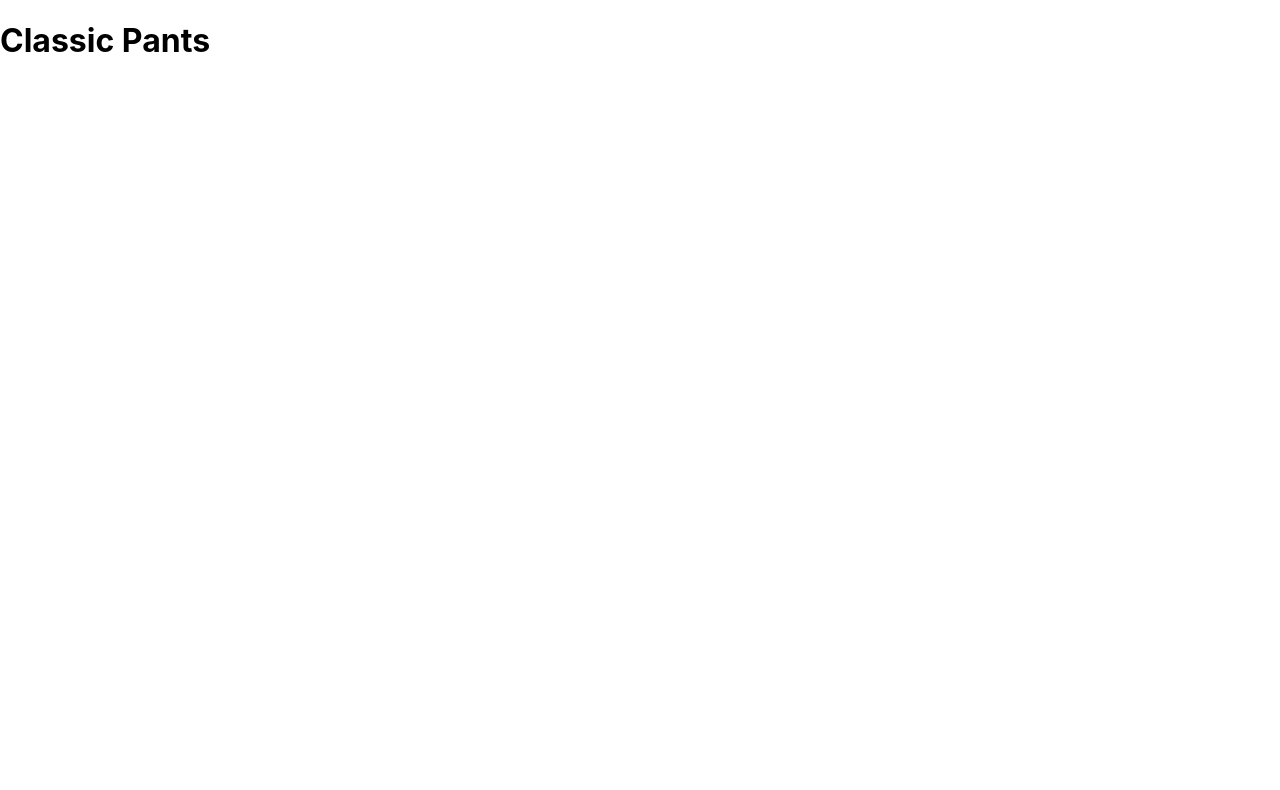
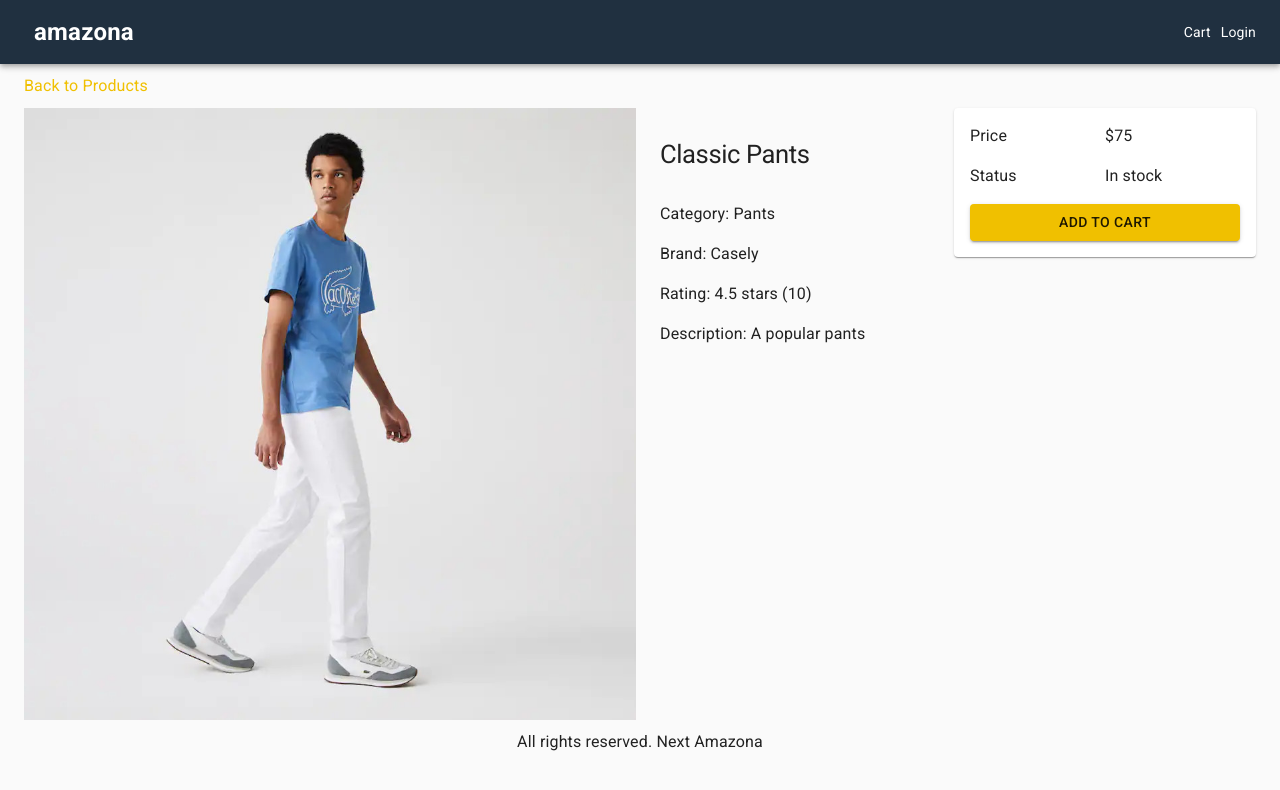
Before and after one commit to ComputerScientistAndrew/next-amazona, a Next.js app: page /product/classic-pants in a window 1280 px wide. Shown: the top 790 px of the page. Built offline with nearby package versions, Linux system fonts and the light colour scheme.

Commit message:
Created Mui theme

```diff
--- a/components/Layout.js
+++ b/components/Layout.js
@@ -1,16 +1,42 @@
 import React from 'react';
 import Head from 'next/head';
 import NextLink from 'next/link';
-import { AppBar, Container, Link, Toolbar, Typography } from '@material-ui/core';
+import { AppBar, Container, createTheme, Link, Toolbar, Typography, ThemeProvider, CssBaseline } from '@material-ui/core';
 import useStyles from '../utils/styles';
 
-export default function Layout({ children }) {
+export default function Layout({ title, description, children }) {
+    const theme = createTheme({
+        typography: {
+            h1: {
+                fontSize: '1.6rem',
+                fontWeight: 400,
+                margin: '1rem 0'
+            },
+            h2: {
+                fontSize: '1.4rem',
+                fontWeight: 400,
+                margin: '1rem 0'
+            }
+        },
+        palette: {
+            type: 'light',
+            primary: {
+                main: '#f0c000',
+            },
+            secondary: {
+                main: '#208080'
+            }
+        }
+    })
     const classes = useStyles();
     return (
         <div>
             <Head>
-                <title>Next Amazona</title>
+                <title>{title ? `${title} - Next Amazona` : 'Next Amazona'}</title>
+                {description && <meta name="description" content={description}></meta>}
             </Head>
+            <ThemeProvider theme={theme}>
+                <CssBaseline />
                 <AppBar className={classes.navbar} position="static">
                     <Toolbar>
                         <NextLink href="/" passHref>
@@ -38,6 +64,7 @@ export default function Layout({ children }) {
                         All rights reserved. Next Amazona
                     </Typography>
                 </footer>
+            </ThemeProvider>
         </div>
     )
 }
--- a/pages/_document.js
+++ b/pages/_document.js
@@ -7,11 +7,12 @@ export default class MyDocument extends Document {
         return (
             <Html lang="en">
                 <Head>
-                    <body>
-                        <Main />
-                        <NextScript />
-                    </body>
+                    <link rel="stylesheet" href="https://fonts.googleapis.com/css?family=Roboto:300,400,500,700&display=swap" />
                 </Head>
+                <body>
+                    <Main />
+                    <NextScript />
+                </body>
             </Html>
         )
     }
--- a/pages/product/[slug].js
+++ b/pages/product/[slug].js
@@ -1,8 +1,14 @@
-import { useRouter } from 'next/router'
-import React from 'react'
+import { useRouter } from 'next/router';
+import React from 'react';
+import NextLink from 'next/link';
+import Image from 'next/image';
+import Layout from '../../components/Layout';
 import data from '../../utils/data';
+import { Button, Card, Grid, Link, List, ListItem, Typography } from '@material-ui/core';
+import useStyles from '../../utils/styles';
 
 export default function ProductScreen() {
+    const classes = useStyles();
     const router = useRouter();
     const { slug } = router.query;
     const product = data.products.find(product => product.slug === slug);
@@ -10,8 +16,77 @@ export default function ProductScreen() {
         return <div>Product Not Found</div>
     }
     return (
-        <div>
-            <h1>{product.name}</h1>
-        </div>
+        <Layout title={product.name} description={product.description}>
+            <div className={classes.section}>
+                <NextLink href="/" passHref>
+                    <Link><Typography>Back to Products</Typography></Link>
+                </NextLink>
+            </div>
+            <Grid container spacing={1}>
+                <Grid item md={6} xs={12}>
+                    <Image src={product.image} alt={product.name} width={640} height={640} layout="responsive" />
+                </Grid>
+                <Grid item md={3} xs={12}>
+                    <List>
+                        <ListItem>
+                            <Typography component="h1" variant="h1">
+                                {product.name}
+                            </Typography>
+                        </ListItem>
+                        <ListItem>
+                            <Typography>
+                                Category: {product.category}
+                            </Typography>
+                        </ListItem>
+                        <ListItem>
+                            <Typography>
+                                Brand: {product.brand}
+                            </Typography>
+                        </ListItem>
+                        <ListItem>
+                            <Typography>
+                                Rating: {product.rating} stars ({product.numReviews})
+                            </Typography>
+                        </ListItem>
+                        <ListItem>
+                            <Typography>
+                                Description: {product.description}
+                            </Typography>
+                        </ListItem>
+                    </List>
+                </Grid>
+                <Grid item md={3} xs={12}>
+                    <Card>
+                        <List>
+                            <ListItem>
+                                <Grid container>
+                                    <Grid item xs={6}>
+                                        <Typography>Price</Typography>
+                                    </Grid>
+                                    <Grid item xs={6}>
+                                        <Typography>{`$${product.price}`}</Typography>
+                                    </Grid>
+                                </Grid>
+                            </ListItem>
+                            <ListItem>
+                                <Grid container>
+                                    <Grid item xs={6}>
+                                        <Typography>Status</Typography>
+                                    </Grid>
+                                    <Grid item xs={6}>
+                                        <Typography>{product.countInStock > 0 ? 'In stock' : 'Unavailable'}</Typography>
+                                    </Grid>
+                                </Grid>
+                            </ListItem>
+                            <ListItem>
+                                <Button fullWidth variant="contained" color="primary">
+                                    Add to cart
+                                </Button>
+                            </ListItem>
+                        </List>
+                    </Card>
+                </Grid>
+            </Grid>
+        </Layout>
     )
 }
--- a/utils/styles.js
+++ b/utils/styles.js
@@ -11,16 +11,21 @@ const useStyles = makeStyles({
     main: {
         minHeight: '80vh'
     },
-    footer: {
-        textAlign: 'center'
-    },
     brand: {
         fontWeight: 'bold',
         fontSize: '1.5rem'
     },
     grow: {
         flexGrow: 1
-    }
+    },
+    section: {
+        marginTop: '10px',
+        marginBottom: '10px'
+    },
+    footer: {
+        marginTop: '10px',
+        textAlign: 'center'
+    },
 })
 
 export default useStyles;
```
Lines whose indentation alone changed are shown as unchanged.
